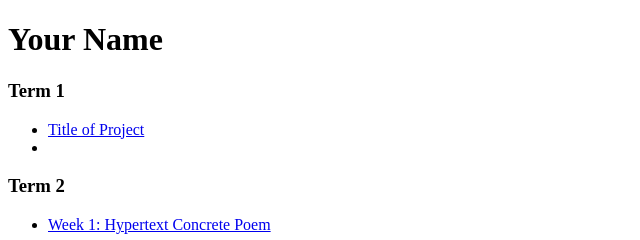
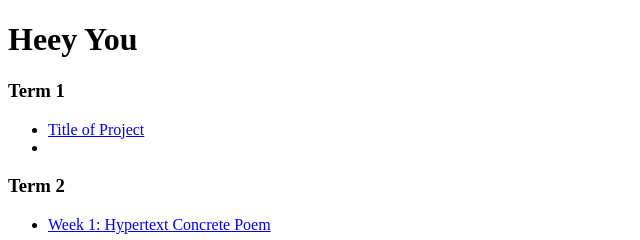
Before and after one commit to Cheerlizz/wcc2-portfolio, a plain HTML site: page index.html in a window 1280 px wide. Shown: the full height of the page, 0-640 px from the left. Drawn offline with Linux system fonts and the light colour scheme.

Commit message:
Update index.html

```diff
--- a/index.html
+++ b/index.html
@@ -11,7 +11,7 @@
         <!--This week we are keeping things very simple, please do not add anything extra, no CSS styling etc.-->
 
         <!--Change to your full name below-->
-        <h1>Your Name</h1>
+        <h1>Heey You</h1>
 
         <h3>Term 1</h3>
 
```
